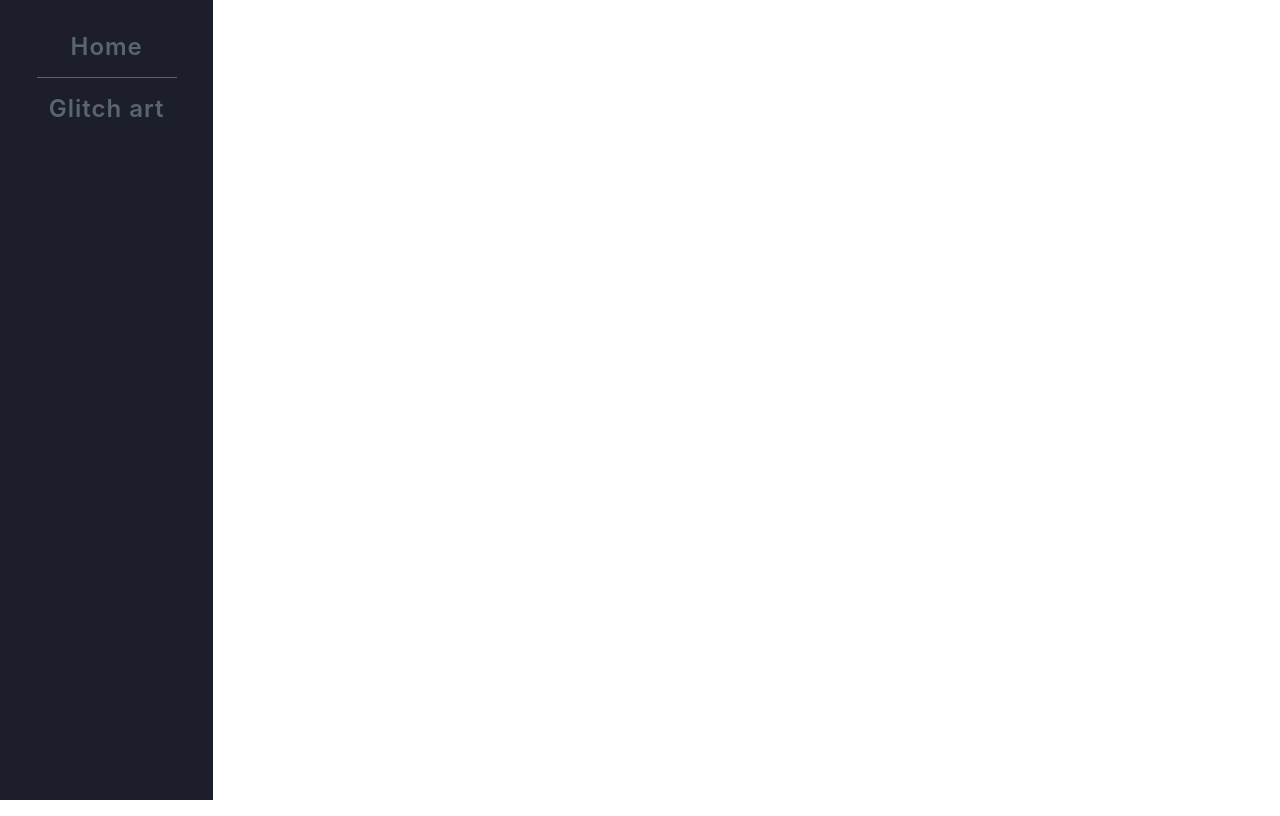
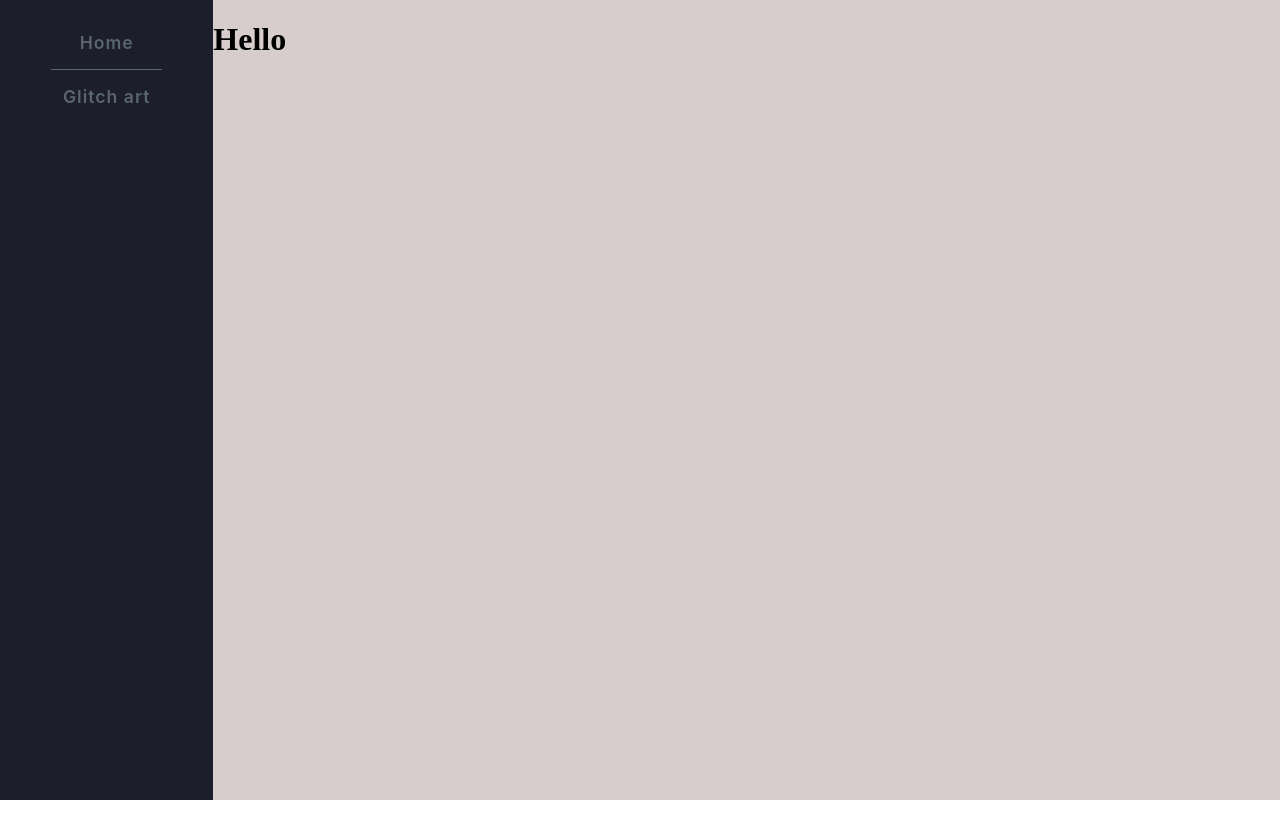
Before and after one commit to avemike/css-fun, a React (Create React App) app: page / in a window 1280 px wide. Built offline with nearby package versions, Linux system fonts and the light colour scheme.

Commit message:
showcase panel component, improved navbar and glitchbox

```diff
--- a/src/App.js
+++ b/src/App.js
@@ -6,6 +6,7 @@ import {
 } from "react-router-dom"
 
 import GlitchView  from './views/glitch'
+import Home  from './views/home'
 import { Navbar } from './components/navbar/Navbar'
 import './App.scss'
 
@@ -15,7 +16,7 @@ export const App = () => {
     <div className="container">
       <Navbar />
       <Switch>
-        {/* <Route exact path="/" children={<Home />} /> */}
+        <Route exact path="/" children={<Home />} />
         <Route path="/Glitch_effect" children={<GlitchView />} />
       </Switch>
     </div>
--- a/src/App.scss
+++ b/src/App.scss
@@ -15,4 +15,6 @@ body {
   // left column for nav, right for content
   display: grid;
   grid-template-columns: 1fr 5fr;
+
+  background-color: #D7CDCC;
 }
--- a/src/components/navbar/navbar.scss
+++ b/src/components/navbar/navbar.scss
@@ -20,7 +20,7 @@ nav {
         font-family: -apple-system, BlinkMacSystemFont, 'Segoe UI', Roboto, Oxygen, Ubuntu, Cantarell, 'Open Sans', 'Helvetica Neue', sans-serif;
         text-decoration: none;
         letter-spacing: 1px;
-        font-size: 1.5em;
+        font-size: 1.1em;
         padding: 12px;
       }
 
--- /dev/null
+++ b/src/components/showcasePanel/Panel.js
@@ -0,0 +1,10 @@
+import React from 'react'
+import './panel.scss'
+
+export const Panel = (props) => {
+  return (
+    <div className="panel">
+      { props.children }
+    </div>
+  )
+}
--- /dev/null
+++ b/src/components/showcasePanel/index.js
@@ -0,0 +1,3 @@
+import { Panel } from './Panel'
+
+export default Panel
--- /dev/null
+++ b/src/components/showcasePanel/panel.scss
@@ -0,0 +1,19 @@
+.panel {
+  // properties
+  width: 86%;
+  height: 84%;
+
+  // display
+  display: flex;
+  justify-content: center;
+  align-items: center;
+
+  // self placemenet
+  justify-self: center;
+  align-self: center;
+
+  // appearance
+  background-color: #FFFFFF;
+  box-shadow: 0px 0px 15px 0px rgba(0, 0, 0, 0.2);
+
+}
--- a/src/views/glitch/components/GlitchBox.js
+++ b/src/views/glitch/components/GlitchBox.js
@@ -1,8 +1,10 @@
 import React from 'react';
+import Panel from '../../../components/showcasePanel';
 import '../styles/style.scss';
 
 export const GlitchBox = () => {
   return (
+    <Panel>
       <div className="glitch-box">
           <div className="glitched__img"></div>
           <div className="glitched__img"></div>
@@ -14,5 +16,6 @@ export const GlitchBox = () => {
               <h3>Trashy but got the idea</h3>
           </div>
       </div>
+    </Panel>
   )
 }
--- a/src/views/glitch/styles/style.scss
+++ b/src/views/glitch/styles/style.scss
@@ -20,6 +20,7 @@
       font-size: 1.75rem;
       // font-family: 'DancingVampyrish';
       letter-spacing: 0.2em;
+      transition: all 0.6s;
   }
   .glitched__img {
       position: absolute;
@@ -57,11 +58,11 @@
       @for $i from 2 through 4 {
           .glitched__img:nth-child(#{$i}) {
               transform: translate3d( $gap-horizontal, 0, 0);
-              animation: glitch-anim-#{$i}-horizontal 0.06 * random($limit: 10)+s linear 0s infinite alternate;
+              animation: glitch-anim-#{$i}-horizontal 0.06 * random($limit: 10)+s linear 1.2s infinite alternate;
           }
       }
       .glitched__img:nth-child(5) {
-          animation: glitch-anim-flash 0.5s steps(1,end) infinite;
+          animation: glitch-anim-flash 0.5s steps(1,end) 1.2s infinite;
       }
   }
 }
--- a/src/views/glitch/styles/vars.scss
+++ b/src/views/glitch/styles/vars.scss
@@ -1,5 +1,5 @@
-$image-width: 100%;
-$image-height: 100%;
+$image-width: calc(100% - 1em);
+$image-height: calc(100% - 1em);
 $gap-vertical: 30px;
 $gap-horizontal: 40px;
 
--- /dev/null
+++ b/src/views/home/HomeView.js
@@ -0,0 +1,11 @@
+import React from 'react'
+
+export const HomeView = () => {
+  return (
+    <div className="home">
+      <h1>
+        Hello
+      </h1>
+    </div>
+  )
+}
--- /dev/null
+++ b/src/views/home/index.js
@@ -0,0 +1,3 @@
+import { HomeView } from './HomeView'
+
+export default HomeView
```
Lines whose indentation alone changed are shown as unchanged.
